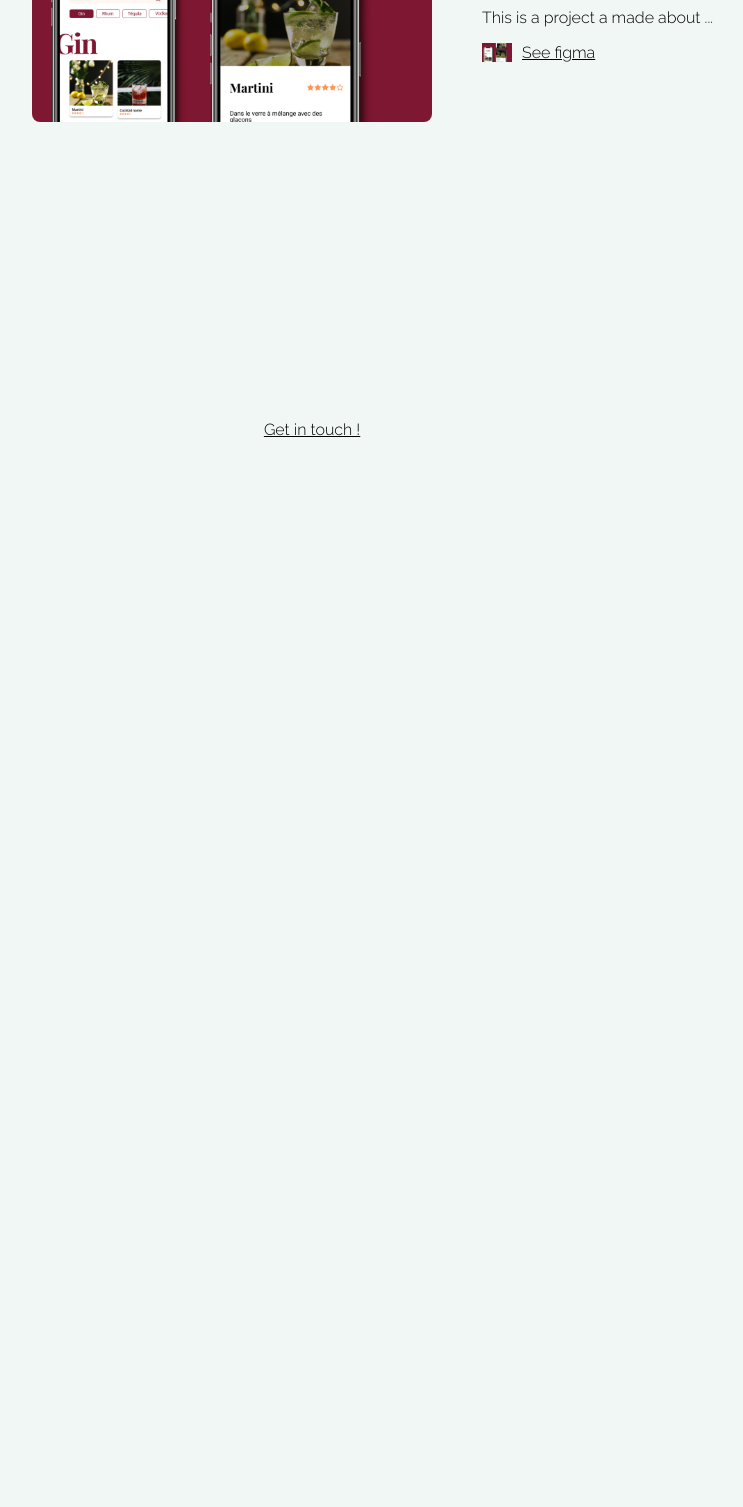
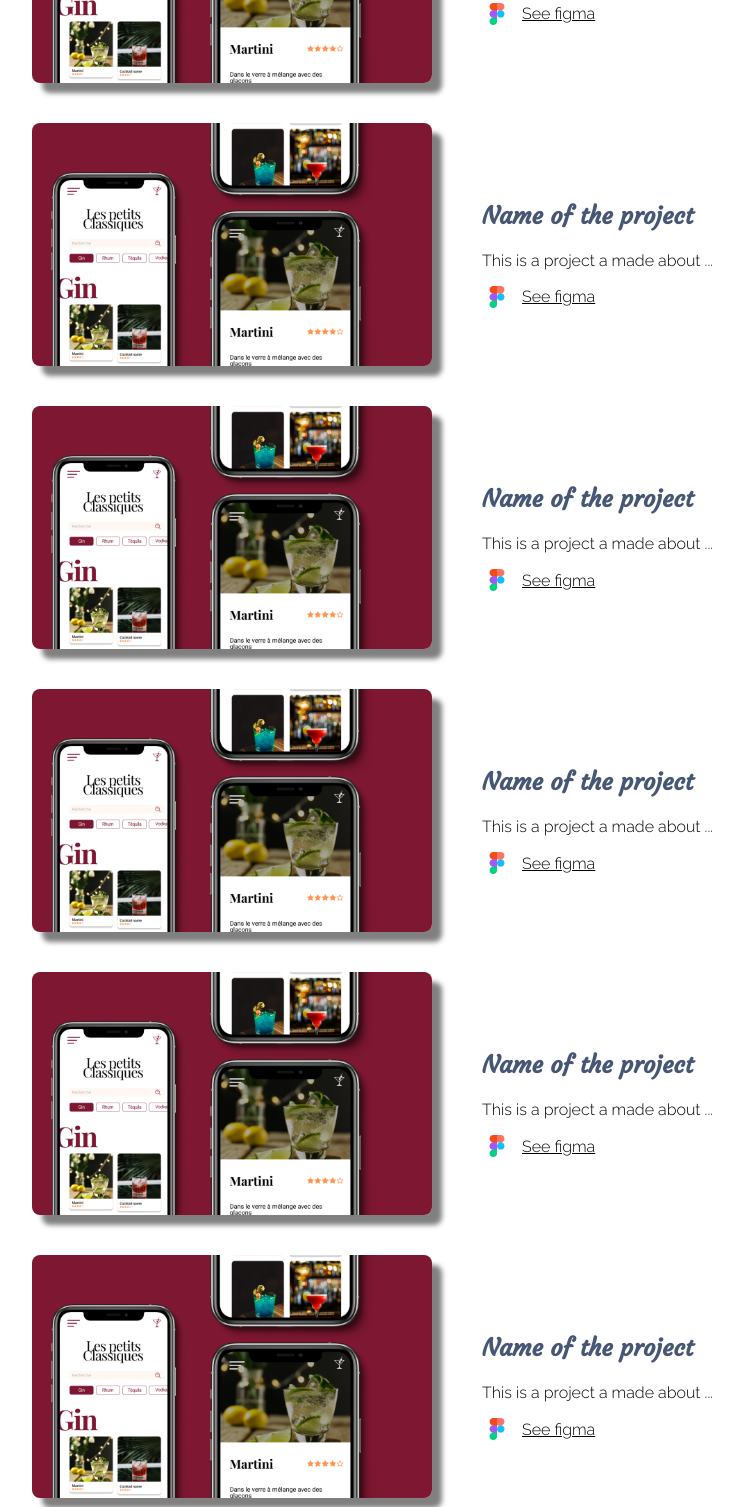
Before and after one commit to lady-rosie/portfolio-rosie, a Gatsby site: page /projects in a window 1280 px wide. Shown: the part 408-1915 px from the top of the page, without its empty margins (120-863 px from the left). Before the commit the page ends 875 px from the top, so only its background shows below. Built offline with nearby package versions, Linux system fonts and the light colour scheme; Gatsby itself is replaced by a stand-in of ours.

Commit message:
set up the design for projects page

```diff
--- a/src/components/header.js
+++ b/src/components/header.js
@@ -12,7 +12,6 @@ const Header = () => (
           <nav>
           <Link to="/about">About</Link>
           <Link to="/projects">Projects</Link>
-          <Link to="/about">Contact</Link>
           </nav>
         </div>
       </div>
--- a/src/components/project.js
+++ b/src/components/project.js
@@ -13,10 +13,17 @@ const Project = () => {
           }
         }
       }
+      figmaLogo: file(relativePath: { eq: "Figma-1-logo.png" }) {
+        childImageSharp {
+          fluid(maxWidth: 300) {
+            ...GatsbyImageSharpFluid
+          }
+        }
+      }
     }
   `)
     return (
-<div className="project">
+<div className="project-page">
     <div className="container">
       <div className="project-card">
         <div className="project-image">
@@ -26,7 +33,82 @@ const Project = () => {
           <h2>Name of the project</h2>
           <p>This is a project a made about ...</p>
           <div className="tools-icons">
-            <Img fluid={data.lesClassiques.childImageSharp.fluid} />
+            <Img fluid={data.figmaLogo.childImageSharp.fluid} />
+            <div className="project-links">
+              <Link>See figma</Link>
+              </div>
+          </div>
+        </div>
+      </div>
+      <div className="project-card">
+        <div className="project-image">
+          <Img fluid={data.lesClassiques.childImageSharp.fluid} />
+        </div>
+        <div className="project-content">
+          <h2>Name of the project</h2>
+          <p>This is a project a made about ...</p>
+          <div className="tools-icons">
+            <Img fluid={data.figmaLogo.childImageSharp.fluid} />
+            <div className="project-links">
+              <Link>See figma</Link>
+              </div>
+          </div>
+        </div>
+      </div>
+      <div className="project-card">
+        <div className="project-image">
+          <Img fluid={data.lesClassiques.childImageSharp.fluid} />
+        </div>
+        <div className="project-content">
+          <h2>Name of the project</h2>
+          <p>This is a project a made about ...</p>
+          <div className="tools-icons">
+            <Img fluid={data.figmaLogo.childImageSharp.fluid} />
+            <div className="project-links">
+              <Link>See figma</Link>
+              </div>
+          </div>
+        </div>
+      </div>
+      <div className="project-card">
+        <div className="project-image">
+          <Img fluid={data.lesClassiques.childImageSharp.fluid} />
+        </div>
+        <div className="project-content">
+          <h2>Name of the project</h2>
+          <p>This is a project a made about ...</p>
+          <div className="tools-icons">
+            <Img fluid={data.figmaLogo.childImageSharp.fluid} />
+            <div className="project-links">
+              <Link>See figma</Link>
+              </div>
+          </div>
+        </div>
+      </div>
+      <div className="project-card">
+        <div className="project-image">
+          <Img fluid={data.lesClassiques.childImageSharp.fluid} />
+        </div>
+        <div className="project-content">
+          <h2>Name of the project</h2>
+          <p>This is a project a made about ...</p>
+          <div className="tools-icons">
+            <Img fluid={data.figmaLogo.childImageSharp.fluid} />
+            <div className="project-links">
+              <Link>See figma</Link>
+              </div>
+          </div>
+        </div>
+      </div>
+      <div className="project-card">
+        <div className="project-image">
+          <Img fluid={data.lesClassiques.childImageSharp.fluid} />
+        </div>
+        <div className="project-content">
+          <h2>Name of the project</h2>
+          <p>This is a project a made about ...</p>
+          <div className="tools-icons">
+            <Img fluid={data.figmaLogo.childImageSharp.fluid} />
             <div className="project-links">
               <Link>See figma</Link>
               </div>
--- a/src/styles/styles.scss
+++ b/src/styles/styles.scss
@@ -4,7 +4,7 @@ $body-font: "Raleway";
 $header-font: "Courgette";
 
 //colors
-$white: #F0F7F4;
+$white: #FFFFFF;
 $black:rgb(0, 0, 0);
 $charcoal-blue:#465775;
 $light-green: #DBEFE1;
@@ -65,6 +65,11 @@ header{
                     text-decoration: none;
                     color: $black;
                     margin: 0 20px;
+                    padding: 0 10px;
+                    &:hover{
+                        // border-bottom: 5px solid $charcoal-blue;
+                        box-shadow: inset 0 10px 0 #FFFFFF, inset 0 18px 0 #DBEFE1;
+                    }
                 }
             }
 
@@ -226,7 +231,7 @@ button{
 // stack
 .stack-logos{
     display: flex;
-    align-items: center;
+    align-items: baseline;
     justify-content: space-evenly;
     flex-wrap: wrap;
     .stack{
@@ -235,6 +240,11 @@ button{
         align-items: center;
         .gatsby-image-wrapper{
             width: 100%;
+            picture{
+                img{
+                    width: 40px;
+                   }
+            }
         }
         p{
             font-family: $body-font;
@@ -287,6 +297,7 @@ button{
         margin-left: 20px;
     }
 }
+//footer design
 footer{
     width: 100%;
     padding: 20px 0;
@@ -310,19 +321,21 @@ footer{
     }
 }
 // project page styling
-.project{
+.project-page{
     display: flex;
     align-items: center;
     position: relative;
-    height: 100vh;
+    padding-top: 200px;
     .container{
         .project-card{
             display: flex;
             align-items: center;
+            margin: 40px 0;
             .project-image{
                 .gatsby-image-wrapper{
                     width: 400px;
                     border-radius: 8px;
+                    box-shadow: 10px 10px 5px 0px rgba(87, 85, 85, 0.75);
                 }
 
             }
```
Also changed, not shown: src/components/stack.js (+24 -17 lines), src/images/Git_logo.png (added).
